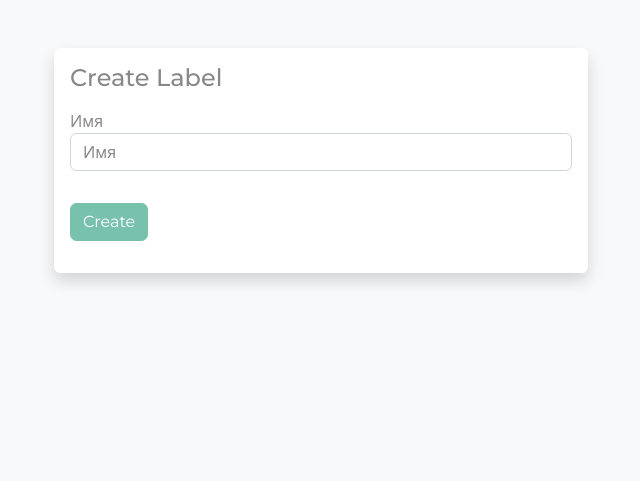
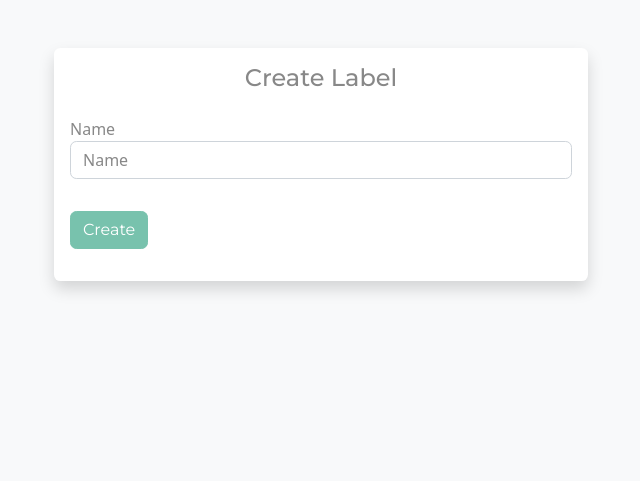
Before and after one commit to LuybovB/python-project-52, a Django app: page /labels/create/ in a window 1280 px wide. Shown: the part 56-537 px from the top of the page, without its empty margins (319-959 px from the left). Run offline with Django 5.2, Linux system fonts and the light colour scheme; a user stored in the database is signed in; some libraries are stand-ins or nearby versions.

Commit message:
add_form

```diff
--- a/task_manager/templates/labels/label_create.html
+++ b/task_manager/templates/labels/label_create.html
@@ -1,21 +1,26 @@
 {% extends 'base.html' %}
-{% load django_bootstrap5 %}
 {% load i18n %}
 {% block content %}
-{% load widget_tweaks %}
 <div class="container mt-5">
+    <script>
+document.addEventListener('DOMContentLoaded', function() {
+    // Удаление всех скриптов
+    document.querySelectorAll('script').forEach(function(script) {
+        script.remove();
+    });
+});
+</script>
     <div class="row">
         <div class="col-md-6 offset-md-3">
             <div class="card border-0 shadow">
                 <div class="card-body">
-                    <h4 class="card-title text-left mb-3">{% trans 'Create Label' %}</h4>
-                    <form method="post" action="{% url 'label_create' %}" class="form-input">
+                    <h4 class="card-title text-center mb-4">{% trans 'Create Label' %}</h4>
+                    <form method="post" action="{% url 'label_create' %}">
                         {% csrf_token %}
                         <div class="form-group mb-3">
-                            {{ form.name.label  }}
-                            {{ form.name|add_class:"form-control" }}
+                            <label for="id_name">{% trans 'Name' %}</label>
+                            <input type="text" name="name" class="form-control" id="id_name" placeholder="{% trans 'Name' %}">
                         </div>
-                        {{ form.other_fields|add_class:"form-control" }}
                         <button type="submit" class="btn btn-primary btn-block mt-3">{% trans 'Create' %}</button>
                     </form>
                 </div>
--- a/task_manager/templates/labels/labels.html
+++ b/task_manager/templates/labels/labels.html
@@ -3,10 +3,12 @@
 {% load static %}
 {% load i18n %}
 
+
 {% block content %}
   <div class="labels-list-container">
     <h2>{% trans 'Labels' %}</h2>
-    <form method="get" action="{% url 'label_create' %}" class="labels-list-form">
+    <!-- Измените метод на POST -->
+    <form method="post" action="{% url 'label_create' %}" class="labels-list-form">
       {% csrf_token %}
       <button type="submit" class="btn btn-primary">{% trans 'Create Label' %}</button>
     </form>
--- a/task_manager/views.py
+++ b/task_manager/views.py
@@ -288,7 +288,19 @@ def task_delete(request, pk):
     return render(request, 'tasks/task_delete.html', {'task': task})
 
 
+
 @login_required
+def label_create(request):
+    if request.method == 'POST':
+        form = LabelForm(request.POST)
+        if form.is_valid():
+            form.save()
+            messages.success(request, 'Метка успешно создана.')
+            return redirect('labels-list')
+    else:
+        form = LabelForm()
+    return render(request, 'labels/label_create.html', {'form': form})
+
 def label_delete(request, pk):
     label = get_object_or_404(Label, pk=pk)
     if request.method == 'POST':
@@ -303,19 +315,6 @@ def label_delete(request, pk):
             return redirect('labels-list')
     else:
         return render(request, 'labels/label_delete.html', {'label': label})
-
-
-@login_required
-def label_create(request):
-    if request.method == 'POST':
-        form = LabelForm(request.POST)
-        if form.is_valid():
-            form.save()
-            messages.success(request, 'Метка успешно создана.')
-            return redirect('labels-list')
-    else:
-        form = LabelForm()
-    return render(request, 'labels/label_create.html', {'form': form})
 
 
 def label_update(request, pk):
```
